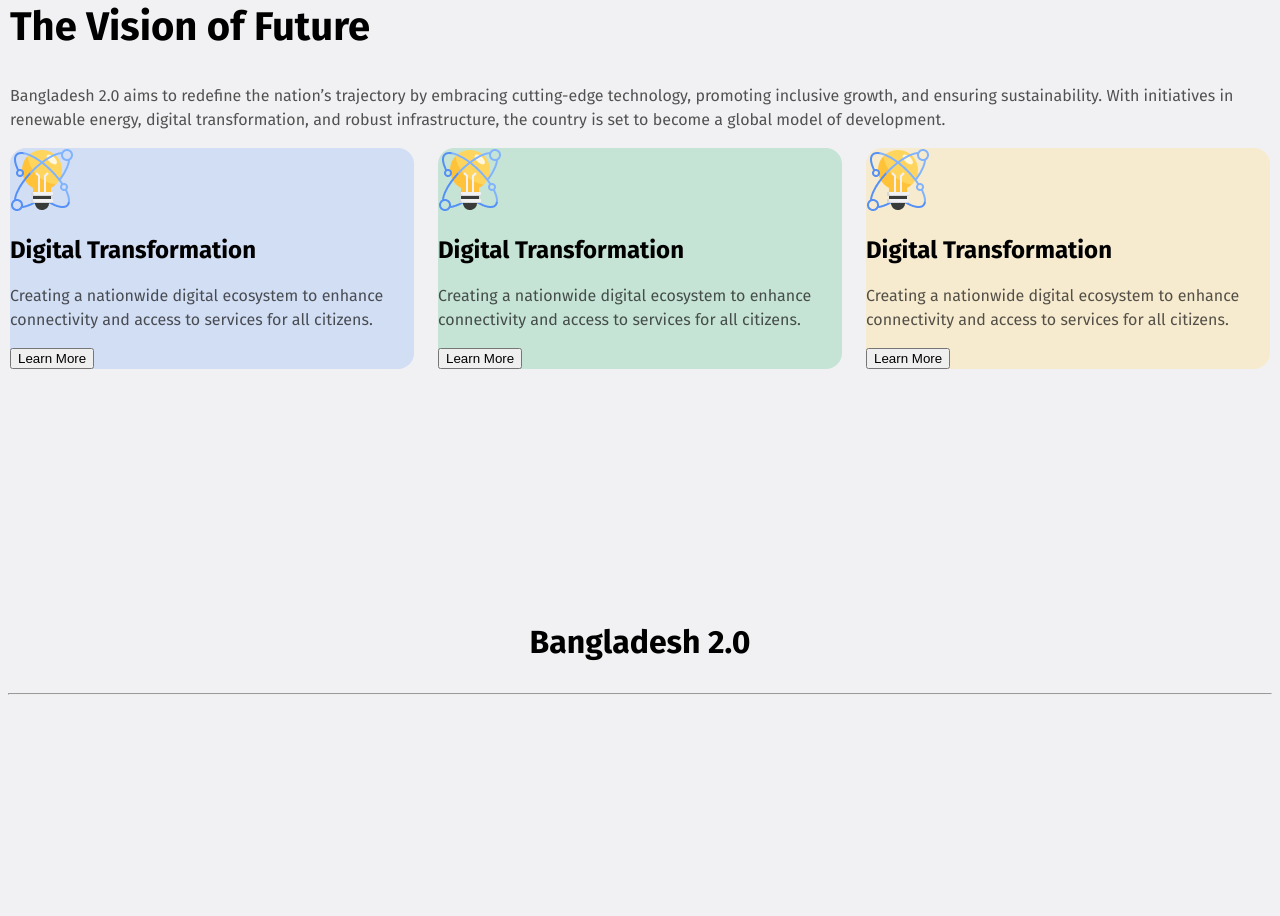
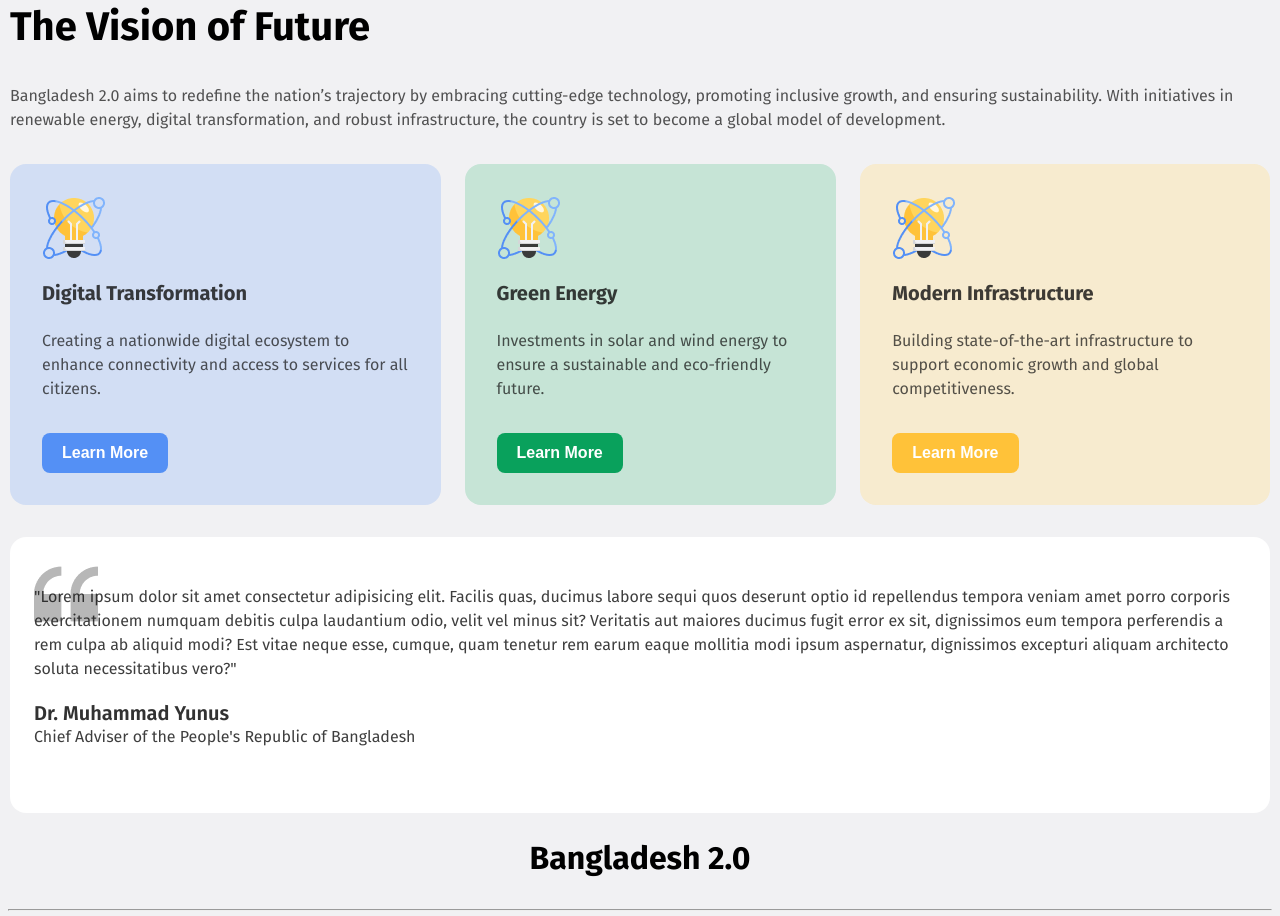
Before and after one commit to lavlu39/assignment-1, a plain HTML site: page index.html in a window 1280 px wide. Shown: the part 736-1652 px from the top of the page. Before the commit the page ends 1439 px from the top, so only its background shows below. Drawn offline with Linux system fonts and the light colour scheme.

Commit message:
added card section final

```diff
--- a/index.html
+++ b/index.html
@@ -29,44 +29,45 @@
 </div>
     </header>
 <!-- card vision of future -->
-<section id="card-vison">
+<section class="card-vison">
     <div class="head-card">
     <h2 class="card-title">The Vision of Future</h2>
     <p class="card-discription">Bangladesh 2.0 aims to redefine the nation’s trajectory by embracing cutting-edge technology, promoting inclusive growth, and ensuring sustainability. With initiatives in renewable energy, digital transformation, and robust infrastructure, the country is set to become a global model of development.</p>
 </div>
-<div id="card-container">
+<div class="card-container">
     <div class="card">
         <div class="img-box">
             <img src="assets/card-icon.png" alt="">
         </div>
-        <h2>Digital Transformation</h2>
+        <h2 class="card-title-1">Digital Transformation</h2>
         <p class="card-discription">Creating a nationwide digital ecosystem to enhance connectivity and access to services for all citizens.</p>
-        <button class="btn">Learn More</button>
+        <a href=""><button class="btn-1">Learn More</button></a>
     </div>
     <div class="card-1">
         <div class="img-box">
             <img src="assets/card-icon.png" alt="">
         </div>
-        <h2>Digital Transformation</h2>
-        <p class="card-discription">Creating a nationwide digital ecosystem to enhance connectivity and access to services for all citizens.</p>
-        <button class="btn">Learn More</button>
+        <h2 class="card-title-1">Green Energy</h2>
+        <p class="card-discription">Investments in solar and wind energy to ensure a sustainable and eco-friendly future.</p>
+        <a href=""><button class="btn-2">Learn More</button></a>
     </div>
     <div class="card-2">
         <div class="img-box">
             <img src="assets/card-icon.png" alt="">
         </div>
-        <h2>Digital Transformation</h2>
-        <p class="card-discription">Creating a nationwide digital ecosystem to enhance connectivity and access to services for all citizens.</p>
-        <button class="btn">Learn More</button>
+        <h2 class="card-title-1">Modern Infrastructure</h2>
+        <p class="card-discription">Building state-of-the-art infrastructure to support economic growth and global competitiveness.</p>
+        <a href=""><button class="btn-3">Learn More</button></a>
     </div>
-
-
-
 </div>
-</section>
-</section>
-
-</body>
+    <div class="card-section-2">
+          <p class="card-section-sub">"Lorem ipsum dolor sit amet consectetur adipisicing elit. Facilis quas, ducimus labore sequi quos deserunt optio id repellendus tempora veniam amet porro corporis exercitationem numquam debitis culpa laudantium odio, velit vel minus sit? Veritatis aut maiores ducimus fugit error ex sit, dignissimos eum tempora perferendis a rem culpa ab aliquid modi? Est vitae neque esse, cumque, quam tenetur rem earum eaque mollitia modi ipsum aspernatur, dignissimos excepturi aliquam architecto soluta necessitatibus vero?"</p>
+         <h3 class="header-title-2">Dr. Muhammad Yunus</h3>
+       <p class="card-section-sub">Chief Adviser of the People's Republic of Bangladesh</p>
+     </div>
+   </div>
+  </section>
+ </body>
 <footer>
     <section>
         <p class="footer-design">Bangladesh 2.0</p>
--- a/styles/style.css
+++ b/styles/style.css
@@ -99,15 +99,15 @@
 }
 
 /* card vision style */
-#card-vison{
+.card-vison{
     align-items: center;
     border-radius: 24px;
     width: 1260px;
-    height: 540px;
+    height: 756px;
     margin: 80px auto;
+
 }
 .card-title{
-    font-family: "Fira Sans", serif;
     font-weight: bold;
     font-size: 40px;
 }
@@ -115,36 +115,95 @@
     color: #0E0E0E;
     line-height: 24px;
     opacity: 70%;
+    margin-top: 24px;
+    margin-bottom: 32px;
 }
 .card-title1{
     font-weight: bold;
-    font-size: 20px;
+    font-size: 16px;
     opacity: 80%;
-    font-family: "Fira Sans", serif;
     color: #0E0E0E;
 }
-#card-container{
+.card-container{
     display: flex;
-    width: fit-content;
-    contain: h;
     gap: 24px;
-    align-items: center;
+}
+.card{
+    padding: 32px;
+    background-color: rgba(84, 144, 245, 0.2);
+    border-radius: 16px;
 
 }
-#card-container .card{
-    background-color: rgba(84, 144, 245, 0.2);
-    border-radius: 16px;
-}
-#card-container .card-1{
+.card-1{
+    padding: 32px;
     background-color: #C6E4D6;
     border-radius: 16px;
 }
-#card-container .card-2{
+.card-2{
+    padding: 32px;
     background-color: #F7EBCF;
     border-radius: 16px;
 }
-.btn{
-    background-color: ;
+.card-title-1{
+   font-size: 20px;
+   font-weight: bold;
+   color: rgba(14, 14, 14, 0.8);
+
+}
+.btn-1{
+    font-size: 16px;
+    background-color: #5490F5;
+    border-radius: 8px;
+    padding: 11px 20px;
+    border: none;
+    color: #FFFFFF;
+    font-weight: 600;
+}
+.btn-2{
+    font-size: 16px;
+    background-color: #09A15C;
+    border-radius: 8px;
+    padding: 11px 20px;
+    border: none;
+    color: #FFFFFF;
+    font-weight: 600;
+}
+.btn-3{
+    font-size: 16px;
+    background-color: #FFC239;
+    border-radius: 8px;
+    padding: 11px 20px;
+    border: none;
+    color: #FFFFFF;
+    font-weight: 600;
+}
+.btn-1:hover,.btn-2:hover, .btn-3:hover{
+background-color: brown;
+}
+.card-section-2{
+    background-image: url('../assets/quote-bg.png');
+    background-repeat: no-repeat;
+    background-position: top left;
+    background-position-x: 24px;
+    background-position-y: 25px;
+    margin-top: 32px;
+    background-color: #FFFFFF;
+    padding: 48px 24px;
+    border-radius: 16px;
+}
+.card-section-sub{
+    font-size: 16px;
+    line-height: 24px;
+    text-align: left;
+    color: #0E0E0E;
+    opacity: 80%;
+    margin-top: 0;
+}
+.header-title-2{
+    font-weight: 600;
+    font-size: 20px;
+    opacity: 80%;
+    margin-bottom: 0px;
 }
 /* footer style */
 .footer-design{
```
